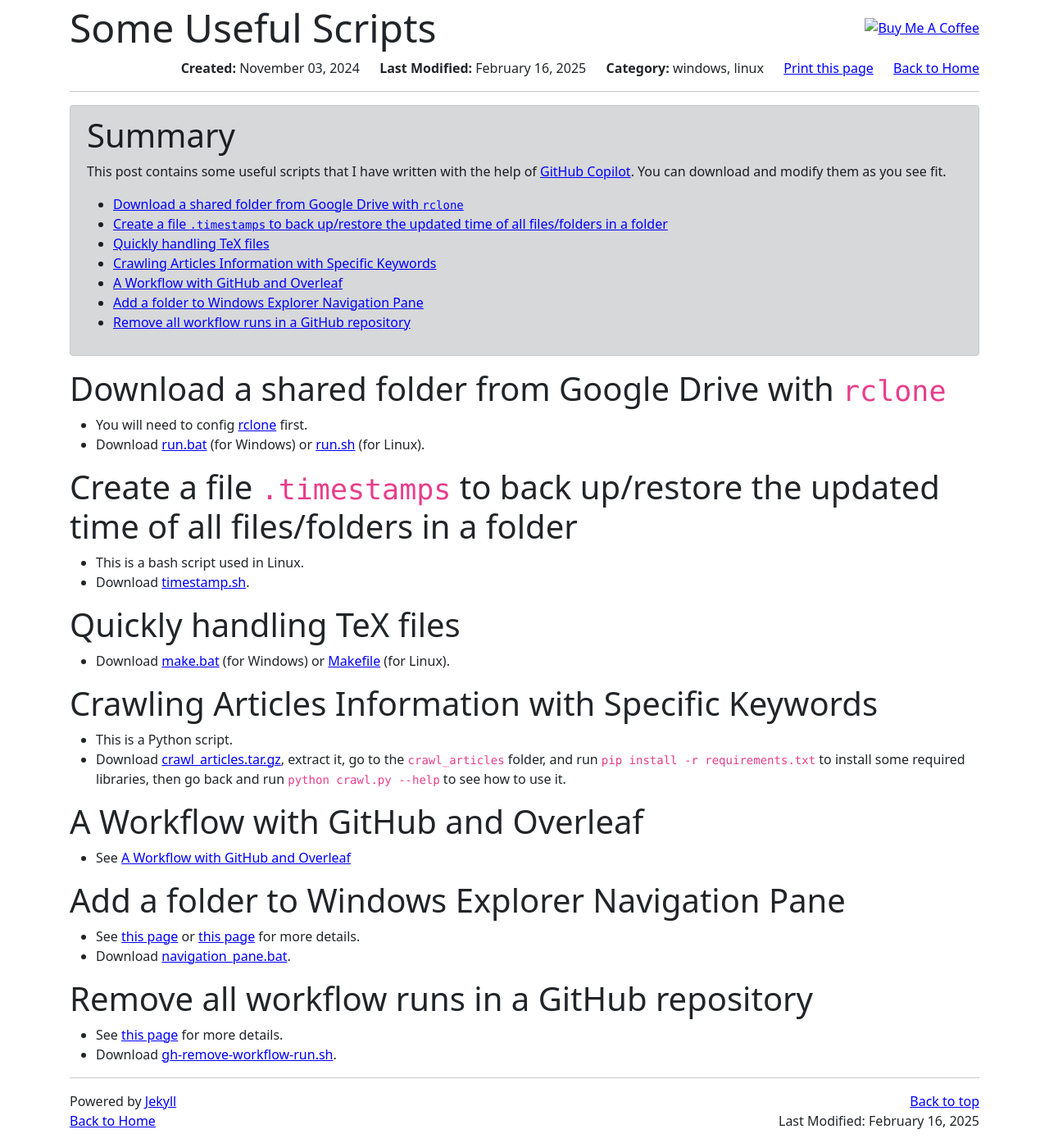
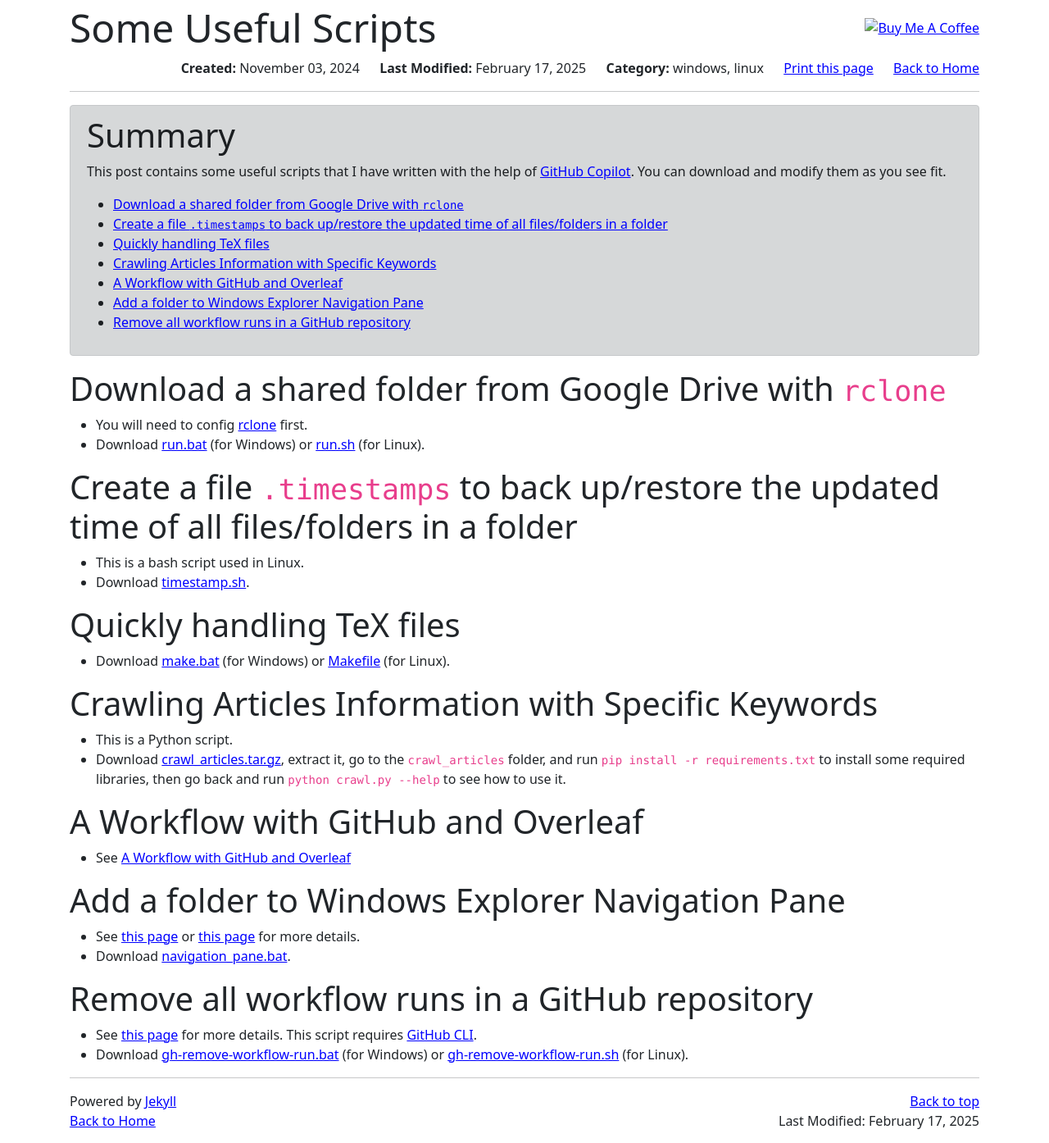
Before and after one commit to hoanganhduc/hoanganhduc.github.io, a Jekyll site: the page built from _posts/2024-11-03-some-useful-scripts.md, in a window 1280 px wide. Shown: the whole page at 82% size. Built offline with Jekyll 4.4.1, drawn with Linux system fonts in a browser that asks for light colours; nearby versions of some CDN libraries; a style sheet for code colours, icons or effects is not loaded.

Commit message:
Updated @ 2025-02-17  07:25:48 ICT

```diff
--- a/_posts/2024-11-03-some-useful-scripts.md
+++ b/_posts/2024-11-03-some-useful-scripts.md
@@ -6,7 +6,7 @@ categories:
   - "windows"
   - "linux"
 <!--comment: true-->
-last_modified_at: 2025-02-16
+last_modified_at: 2025-02-17
 description: This post contains some useful scripts
 keywords: scripts, windows, linux, Duc A. Hoang
 <!--published: false-->
@@ -51,5 +51,5 @@ This post contains some useful scripts that I have written with the help of [Git
 
 # Remove all workflow runs in a GitHub repository
 
-* See [this page](https://stackoverflow.com/questions/57927115/delete-a-workflow-from-github-actions) for more details.
-* Download {% include files.html name="github/gh-remove-workflow-run.sh" text="gh-remove-workflow-run.sh" %}.
+* See [this page](https://stackoverflow.com/questions/57927115/delete-a-workflow-from-github-actions) for more details. This script requires [GitHub CLI](https://cli.github.com/).
+* Download {% include files.html name="github/gh-remove-workflow-run.bat" text="gh-remove-workflow-run.bat" %} (for Windows) or {% include files.html name="github/gh-remove-workflow-run.sh" text="gh-remove-workflow-run.sh" %} (for Linux).
```
Also changed, not shown: 2 other files.
